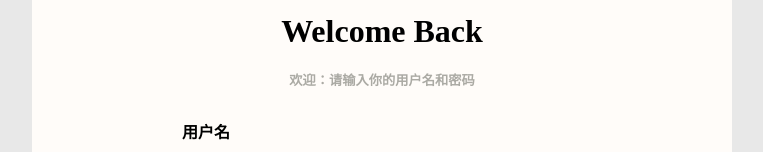
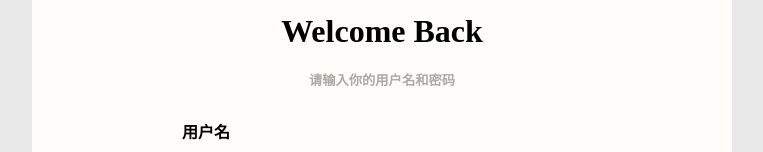
Before and after one commit to sumingcheng/node-router-auth, a Vue app in the folder Client/: page /login in a window 1280 px wide. Shown: the part 192-344 px from the top of the page, without its empty margins (258-1021 px from the left). Built offline with nearby package versions, Linux system fonts and the light colour scheme.

Commit message:
文字问题

```diff
--- a/Client/src/views/LoginView.vue
+++ b/Client/src/views/LoginView.vue
@@ -6,7 +6,7 @@
     </h2>
     <div class="main">
       <h1>Welcome Back</h1>
-      <h5>欢迎：请输入你的用户名和密码</h5>
+      <h5>请输入你的用户名和密码</h5>
       <div>
         <div class="title">用户名</div>
         <el-input
--- a/Client/src/views/Register.vue
+++ b/Client/src/views/Register.vue
@@ -6,7 +6,7 @@
     </h2>
     <div class="main">
       <h1>Welcome To Register</h1>
-      <h5>欢迎：请输入你的用户名和密码</h5>
+      <h5>欢迎注册</h5>
       <div>
         <div class="title">用户名</div>
         <el-input
```
